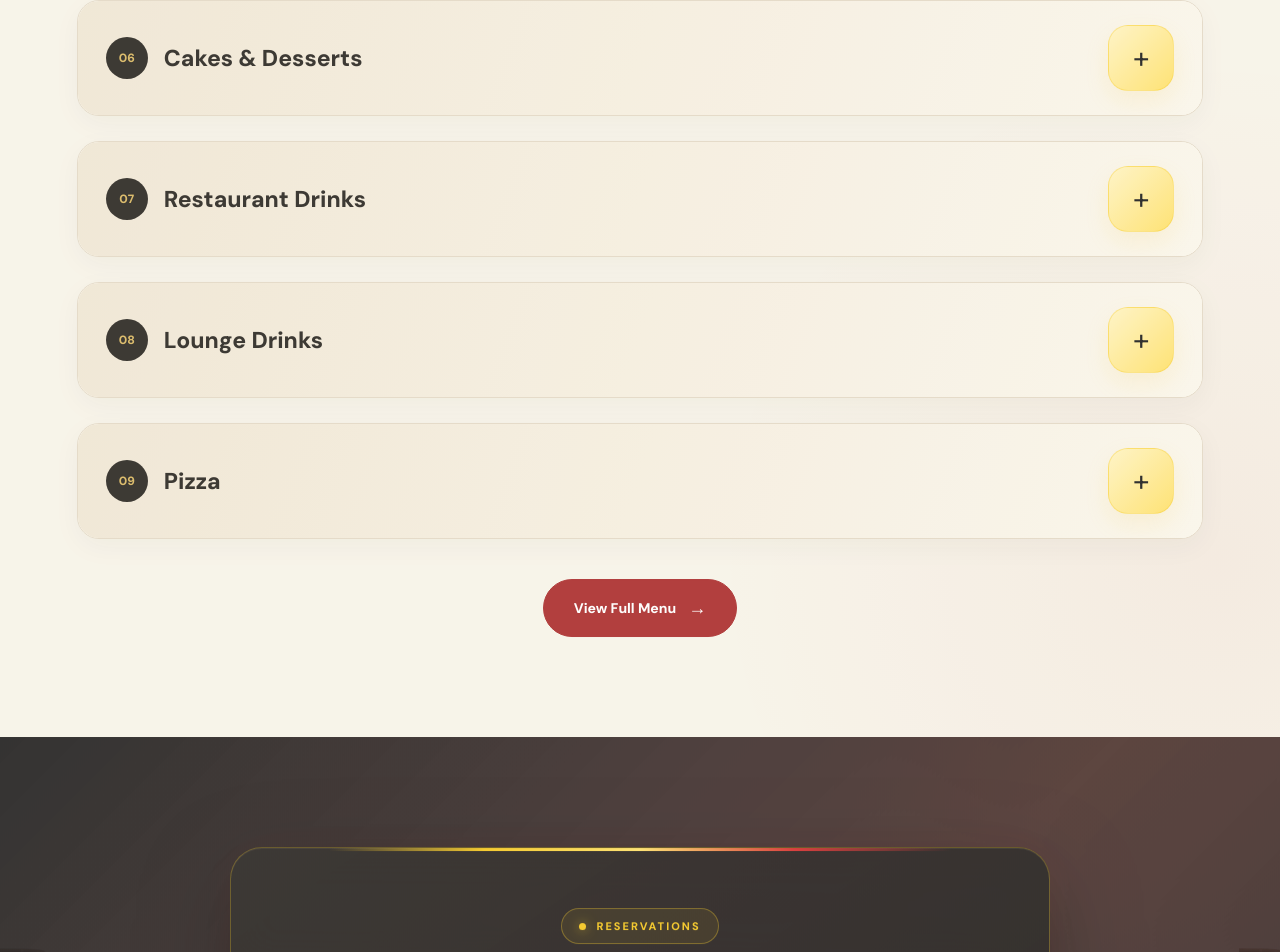
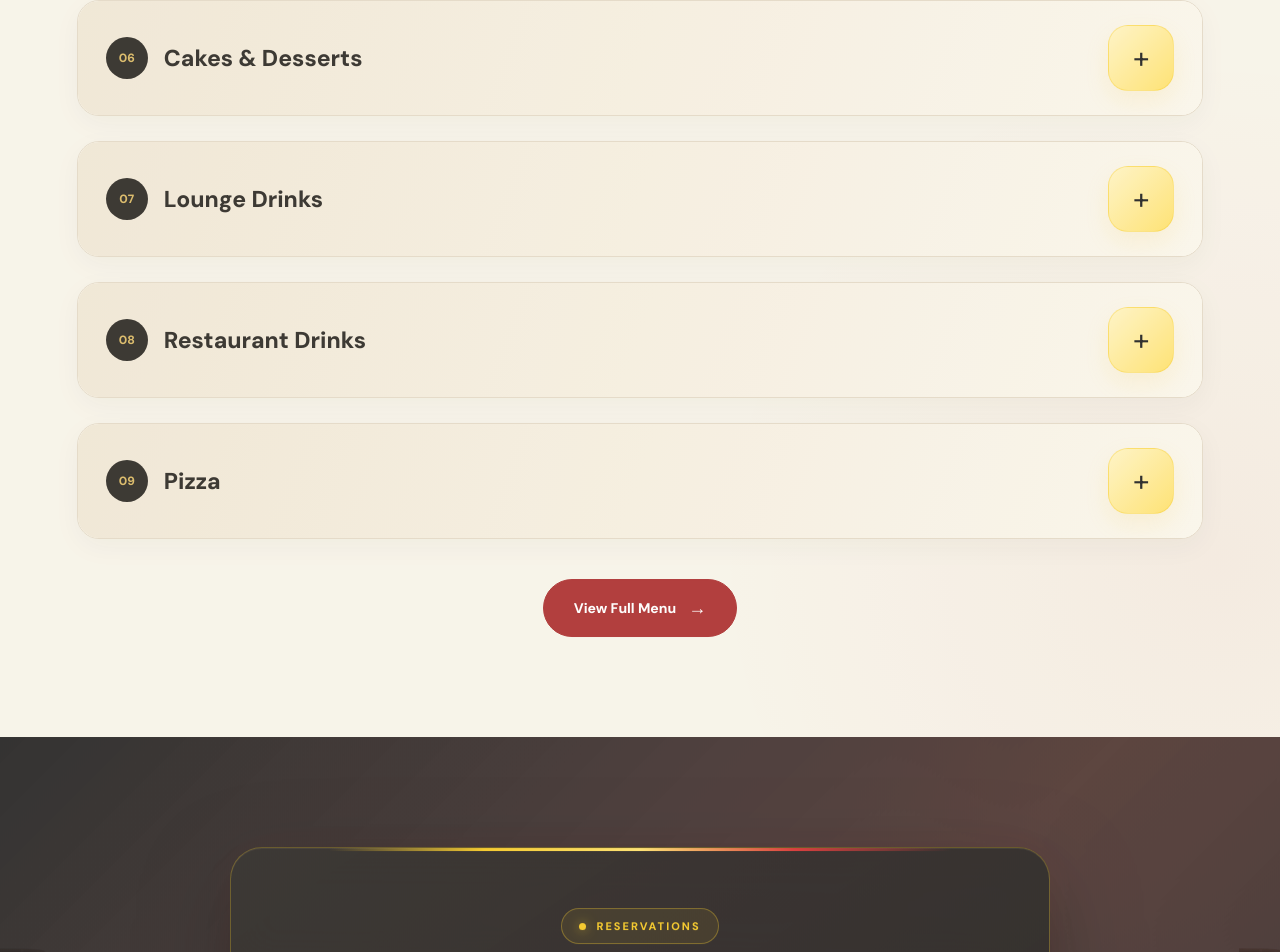
Before and after one commit to peaceDev514/The-Mix, a React (Vite) app: page / in a window 1280 px wide. Shown: the part 3831-4783 px from the top of the page. Built offline with nearby package versions, Linux system fonts and the light colour scheme; a web font is replaced by a local one.

Commit message:
Update commit

```diff
--- a/src/Menu.jsx
+++ b/src/Menu.jsx
@@ -95,6 +95,15 @@ function Menu() {
       ],
     },
     {
+      name: "Lounge Drinks",
+      items: [
+        { name: "Energy Drinks", price: 0, unavailablePrice: true, image: "/assets/fearless.jpg" },
+        { name: "Soft Drinks & Water", price: 0, unavailablePrice: true, image: "/assets/water.jpg" },
+        { name: "Juices & Mixers", price: 0, unavailablePrice: true, image: "/assets/pulpy.jpg" },
+      ],
+    },
+
+    {
       name: "Restaurant Drinks",
       items: [
         { name: "Water", price: 300, image: "/assets/water.jpg" },
@@ -104,14 +113,7 @@ function Menu() {
         { name: "Pure Heaven", price: 2500, image: "/assets/pure-heaven.jpg" },
       ],
     },
-    {
-      name: "Lounge Drinks",
-      items: [
-        { name: "Energy Drinks", price: 0, unavailablePrice: true, image: "/assets/fearless.jpg" },
-        { name: "Soft Drinks & Water", price: 0, unavailablePrice: true, image: "/assets/water.jpg" },
-        { name: "Juices & Mixers", price: 0, unavailablePrice: true, image: "/assets/pulpy.jpg" },
-      ],
-    },
+
     {
       name: "Pizza",
       items: [
```
